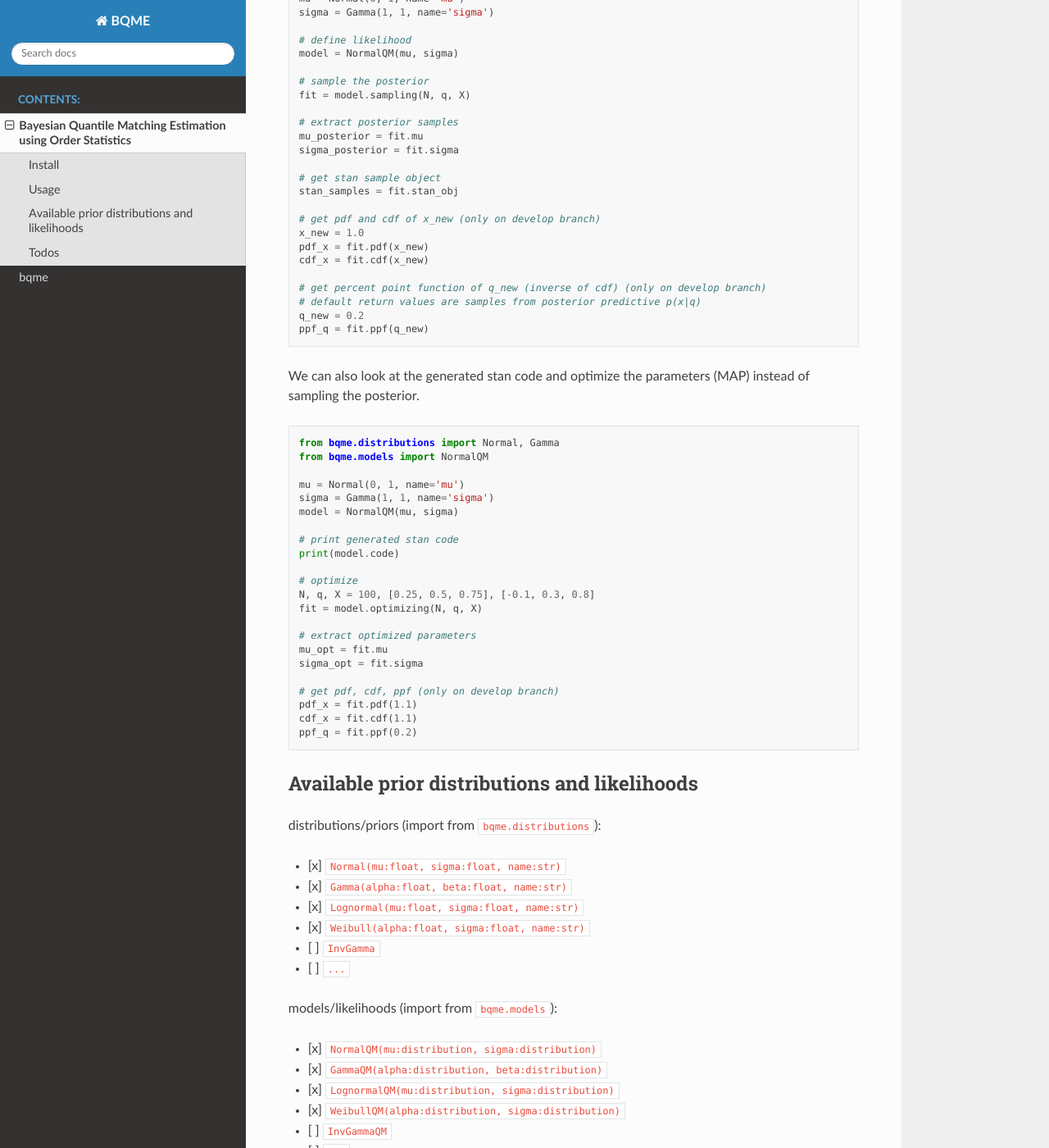
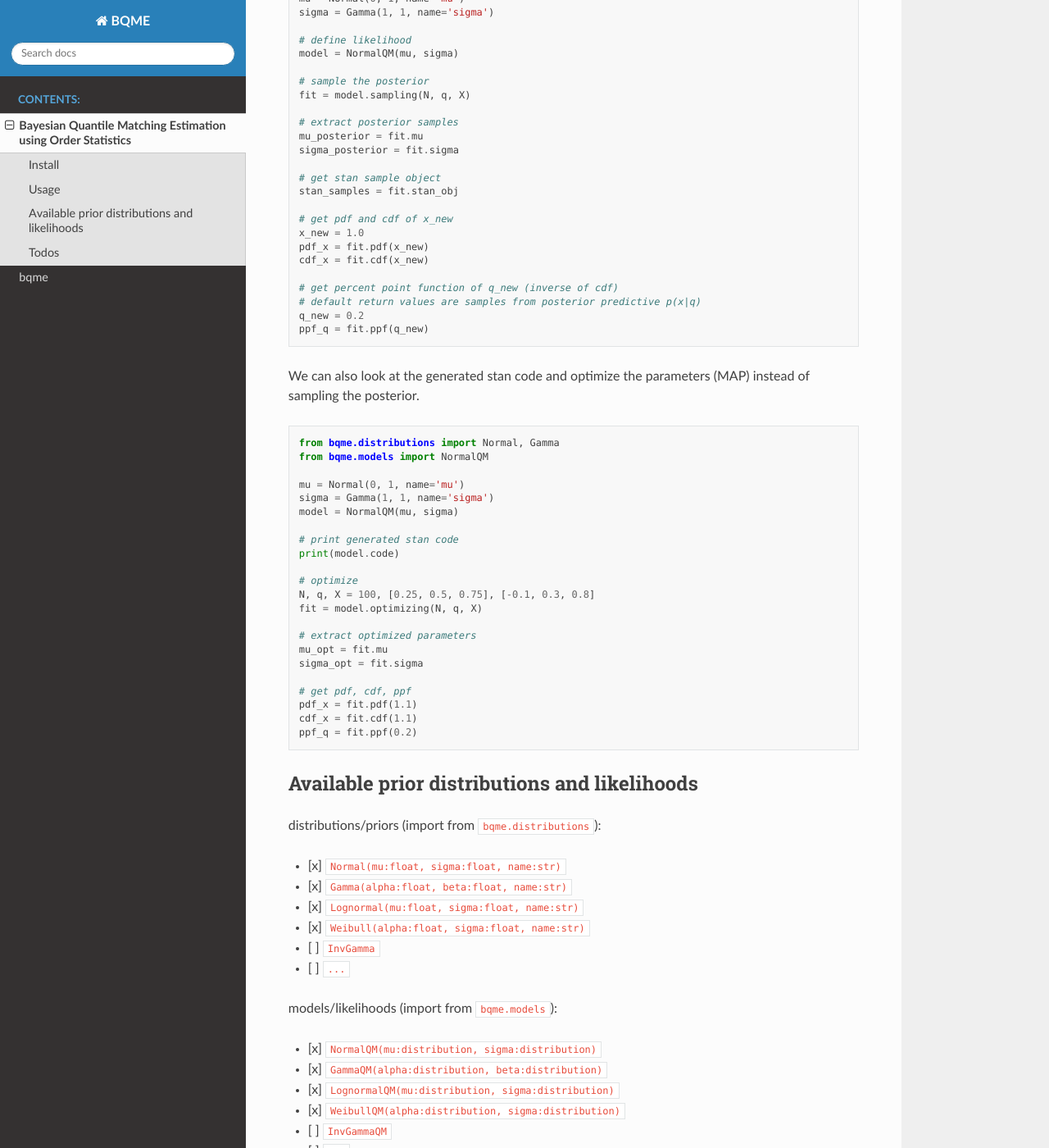
Before and after one commit to rsnirwan/bqme, a Sphinx documentation site: the page built from docs/README.md, in a window 1280 px wide and 1400 px high, scrolled down 1256 px. Shown: the whole window at 82% size. Built offline with Sphinx 7.4.7 and the Read the Docs theme 2.0.0, drawn with Linux system fonts in a browser that asks for light colours; some of the changed text lies outside the part shown.

Commit message:
ready for v0.2.0

```diff
--- a/docs/README.md
+++ b/docs/README.md
@@ -64,12 +64,12 @@
 # get stan sample object
 stan_samples = fit.stan_obj
 
-# get pdf and cdf of x_new (only on develop branch)
+# get pdf and cdf of x_new
 x_new = 1.0
 pdf_x = fit.pdf(x_new)
 cdf_x = fit.cdf(x_new)
 
-# get percent point function of q_new (inverse of cdf) (only on develop branch)
+# get percent point function of q_new (inverse of cdf)
 # default return values are samples from posterior predictive p(x|q)
 q_new = 0.2
 ppf_q = fit.ppf(q_new)
@@ -96,7 +96,7 @@
 mu_opt = fit.mu
 sigma_opt = fit.sigma
 
-# get pdf, cdf, ppf (only on develop branch)
+# get pdf, cdf, ppf
 pdf_x = fit.pdf(1.1)
 cdf_x = fit.cdf(1.1)
 ppf_q = fit.ppf(0.2)
@@ -132,5 +132,5 @@
 - [x] tag/release on github
 - [x] github actions for testing on different os and versions
 - [x] use sphinx as documentation tool
+- [x] implement fit.ppf(q), fit.cdf(x), fit.pdf(x), ...
 - [ ] add Mixture-model
-- [ ] implement fit.ppf(q), fit.cdf(x), fit.pdf(x), ...
--- a/setup.py
+++ b/setup.py
@@ -5,7 +5,7 @@
 
 setuptools.setup(
     name="bqme",
-    version="0.1.0",
+    version="0.2.0",
     author="Rajbir Singh Nirwan",
     author_email="rajbir.nirwan@gmail.com",
     description="Bayesian Quanile Matching Estimation",
@@ -18,7 +18,7 @@
         "License :: OSI Approved :: GNU General Public License v3 (GPLv3)",
         "Operating System :: OS Independent",
     ],
-    python_requires='>=3.6',
+    python_requires='>=3.7',
     install_requires=[
         'pystan>=2.19',
         'numpy>=1.19.2',
```
Also changed, not shown: README.md (+3 -3 lines).
